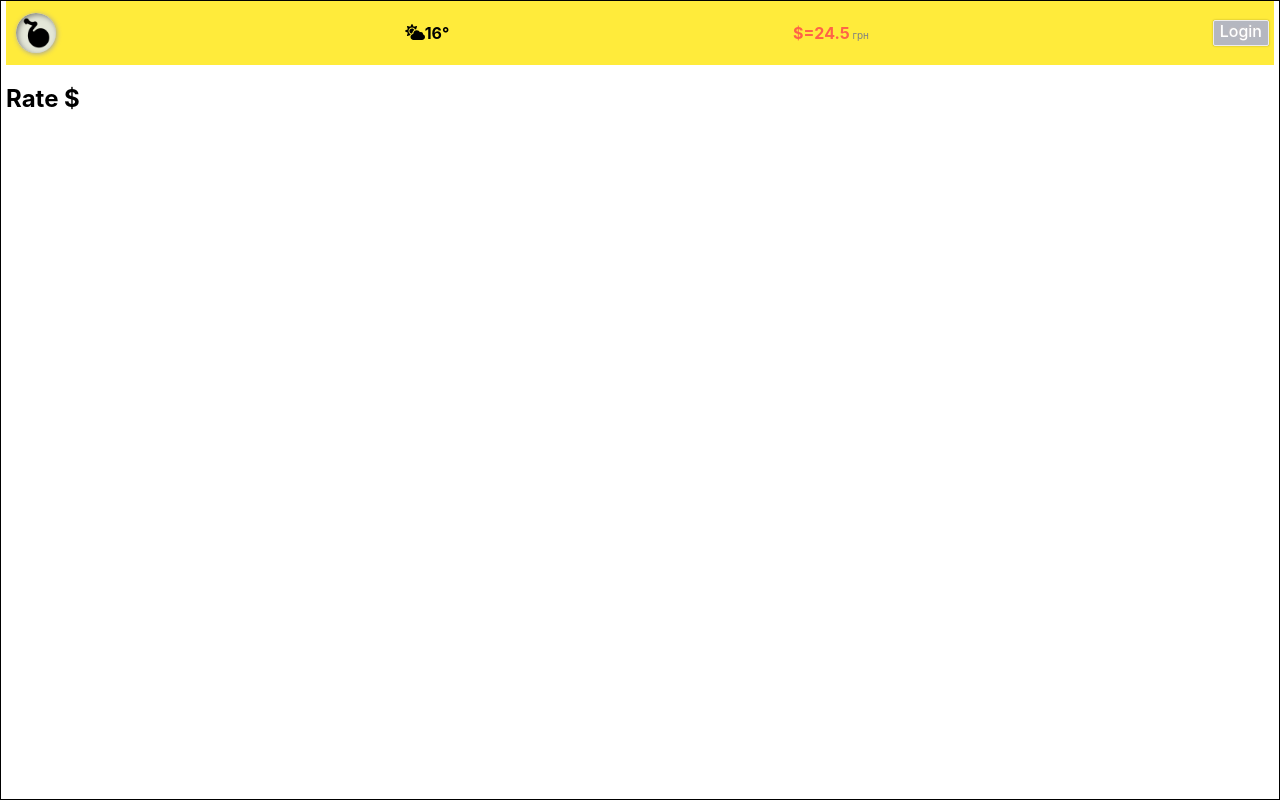
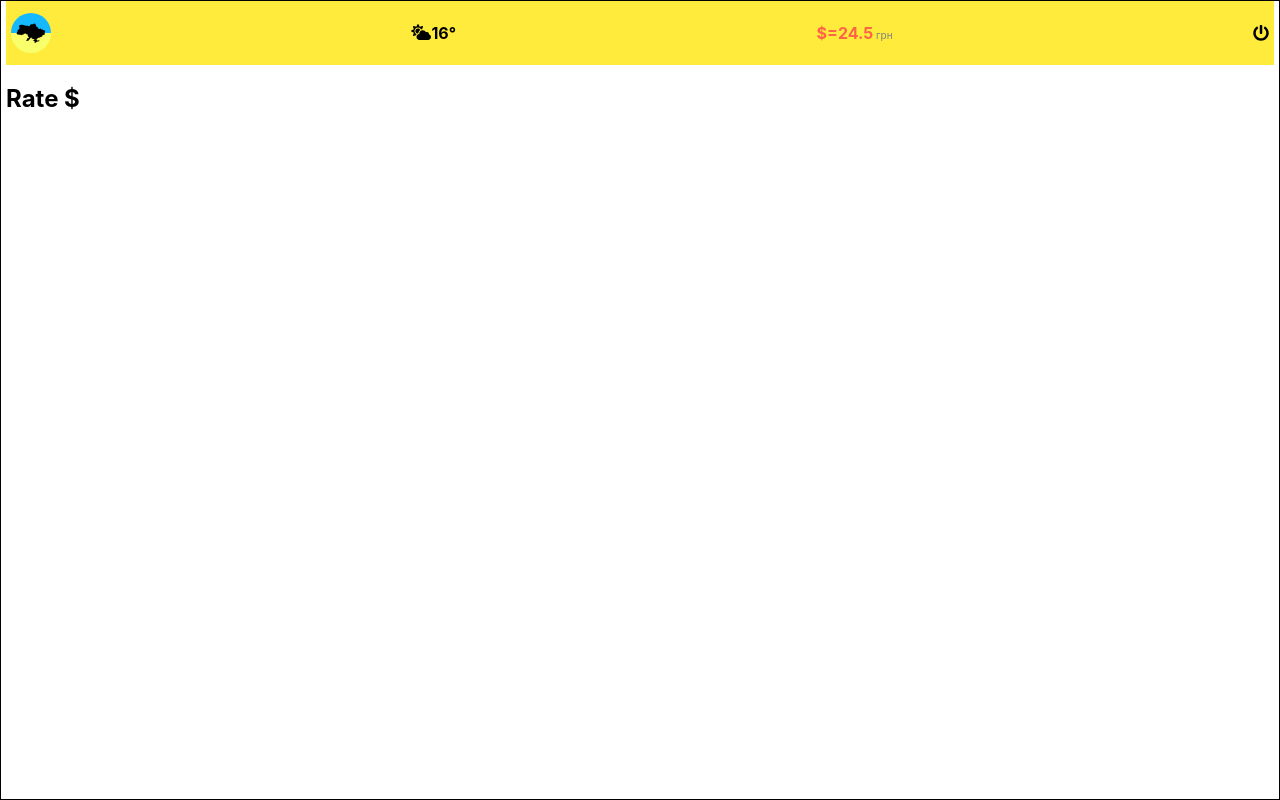
Before and after one commit to 503292/dodo-app, a React (Create React App) app: page /rate in a window 1280 px wide. Built offline with nearby package versions, Linux system fonts and the light colour scheme.

Commit message:
CHANGE _ logo

```diff
--- a/src/components/Header/BtnLogin/BtnLogin.jsx
+++ b/src/components/Header/BtnLogin/BtnLogin.jsx
@@ -1,12 +1,17 @@
 import React from 'react';
+
+import { FontAwesomeIcon } from '@fortawesome/react-fontawesome';
+// import { faAddressBook } from '@fortawesome/free-regular-svg-icons';
+import { faPowerOff } from '@fortawesome/free-solid-svg-icons';
 
 import css from './BtnLogin.module.css';
 
 const BtnIn = () => (
   <div className={css.wrapBtn}>
-    <button className={css.login} type="button">
+    <FontAwesomeIcon className={css.goOut} icon={faPowerOff} />
+    {/* <button className={css.login} type="button">
       Login
-    </button>
+    </button> */}
   </div>
 );
 
--- a/src/components/Header/BtnLogin/BtnLogin.module.css
+++ b/src/components/Header/BtnLogin/BtnLogin.module.css
@@ -1,4 +1,4 @@
-.wrapBtn {
+/* .wrapBtn {
   display: flex;
   flex-direction: column;
 }
@@ -14,4 +14,7 @@
 }
 .logout {
   margin: 0;
+} */
+
+.goOut {
 }
--- a/src/components/Header/Header.module.css
+++ b/src/components/Header/Header.module.css
@@ -33,4 +33,5 @@
 }
 .loginLink {
   text-decoration: none;
+  color: #000;
 }
--- a/src/components/Header/Logo/Logo.jsx
+++ b/src/components/Header/Logo/Logo.jsx
@@ -1,11 +1,13 @@
 import React from 'react';
 
-import logo from '../../../assets/image/logo.png';
+import { ReactComponent as LogoMap } from '../../../assets/image/mapUa.svg';
+
 import css from './Logo.module.css';
 
 const Logo = () => (
   <div className={css.wrapLogo}>
-    <img className={css.logoImg} src={logo} width="40" height="40" alt="logo" />
+    <LogoMap className={css.logoMap} />
+    {/* <img className={css.logoImg} src={logo} width="40" height="40" alt="logo" /> */}
     {/* <p className={css.titleSite}>DoDo</p> */}
   </div>
 );
--- a/src/components/Header/Logo/Logo.module.css
+++ b/src/components/Header/Logo/Logo.module.css
@@ -1,7 +1,42 @@
 .wrapLogo {
   display: flex;
-  flex-direction: row;
+  align-items: center;
   padding: 5px;
+  height: 40px;
+  width: 40px;
+  border-radius: 50%;
+  /* border: 1px solid #fff; */
+
+  border: none;
+  background: linear-gradient(
+    0deg,
+    rgba(248, 255, 107, 1) 0%,
+    rgba(248, 255, 107, 1) 49%,
+    rgba(20, 185, 255, 1) 50%,
+    rgba(20, 185, 255, 1) 100%
+  );
+}
+.logoMap {
+  height: 40px;
+  width: 40px;
+}
+
+.wrapLogo:hover,
+.wrapLogo:focus,
+.wrapLogo:active {
+  background: linear-gradient(
+    0deg,
+    rgba(7, 8, 3, 1) 0%,
+    rgba(7, 8, 3, 1) 49%,
+    rgba(255, 60, 46, 1) 50%,
+    rgba(255, 60, 46, 1) 100%
+  );
+}
+
+.logoMap:hover,
+.logoMap:focus,
+.logoMap:active {
+  fill: #fff;
 }
 .logoImg {
   background-color: rgb(228, 231, 216);
@@ -12,7 +47,7 @@
     1px 1px 5px rgb(168, 165, 165);
 }
 
-.titleSite {
+/* .titleSite {
   display: flex;
   align-items: center;
   font-size: 20px;
@@ -21,4 +56,4 @@
   padding-left: 5px;
 
   top: 0;
-}
+} */
```
Also changed, not shown: src/assets/image/mapUa.svg (added), src/components/Header/Contacts/Contacts.jsx (renamed from src/components/Header/Contacts/Contacts.js).
